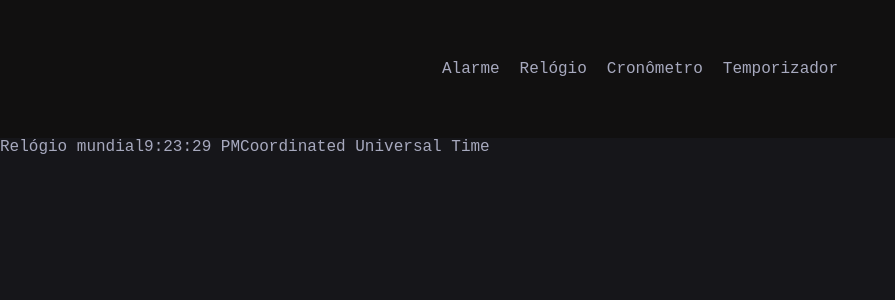
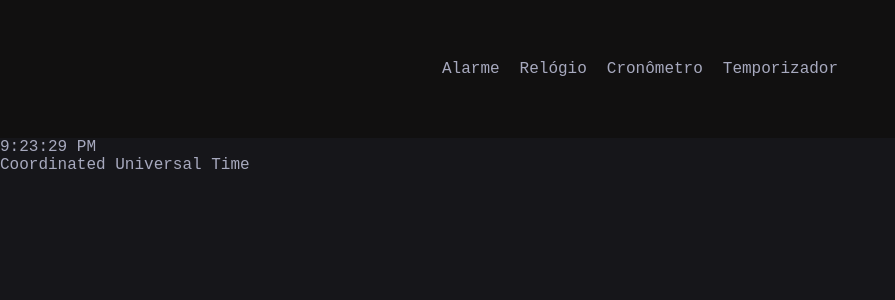
Before and after one commit to IcaroEmanuel/app-relogio-react, a React app in the folder app-relogio-react/src/: page / in a window 1280 px wide. Shown: the top 300 px of the page, without its empty margins (0-895 px from the left). Built offline with nearby package versions, Linux system fonts and the light colour scheme; the HTML template or start-up script is replaced by a standard one.

Commit message:
Estilizando a página do relógio

```diff
--- a/app-relogio-react/src/pages/Watch.jsx
+++ b/app-relogio-react/src/pages/Watch.jsx
@@ -21,9 +21,14 @@ export default function Watch() {
 
   return (
     <section>
-      Relógio mundial
-      { currentTime }
-      { getCurrentTimezoneName() }
+      <section className='section-current-time'>
+        <div className='current-time'>
+          { currentTime }
+        </div>
+        <div className='current-timezone'>
+          { getCurrentTimezoneName() }
+        </div>
+      </section>
     </section>
   );
 }
```
